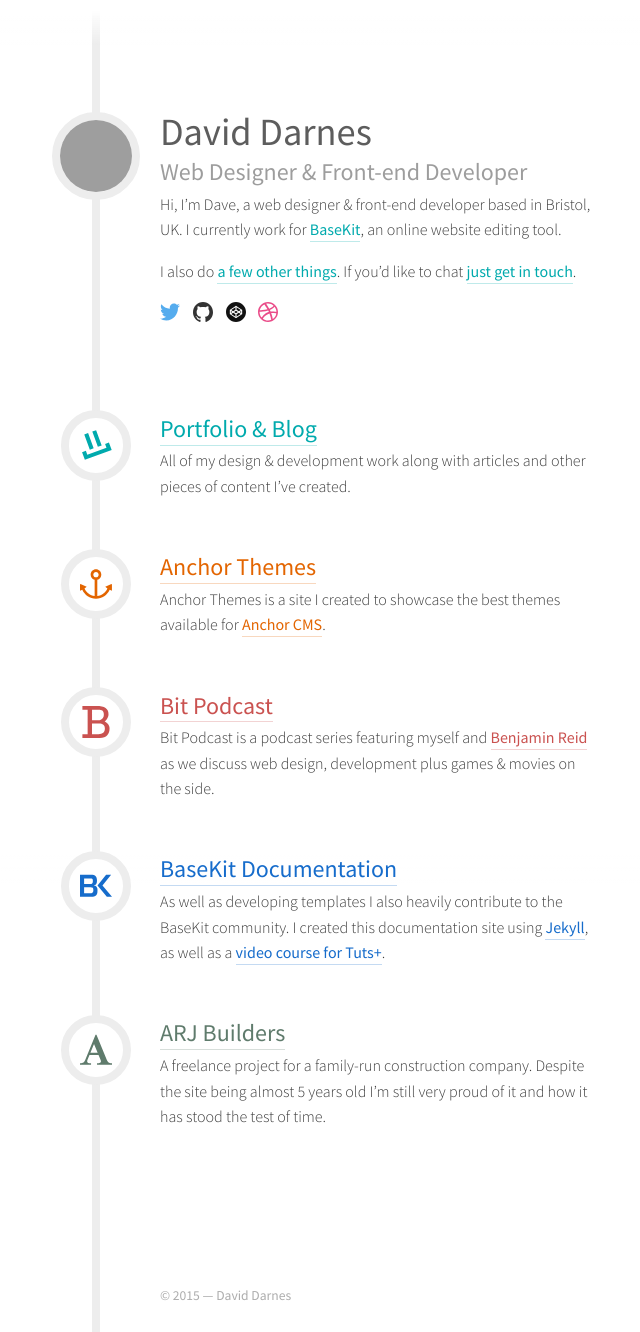
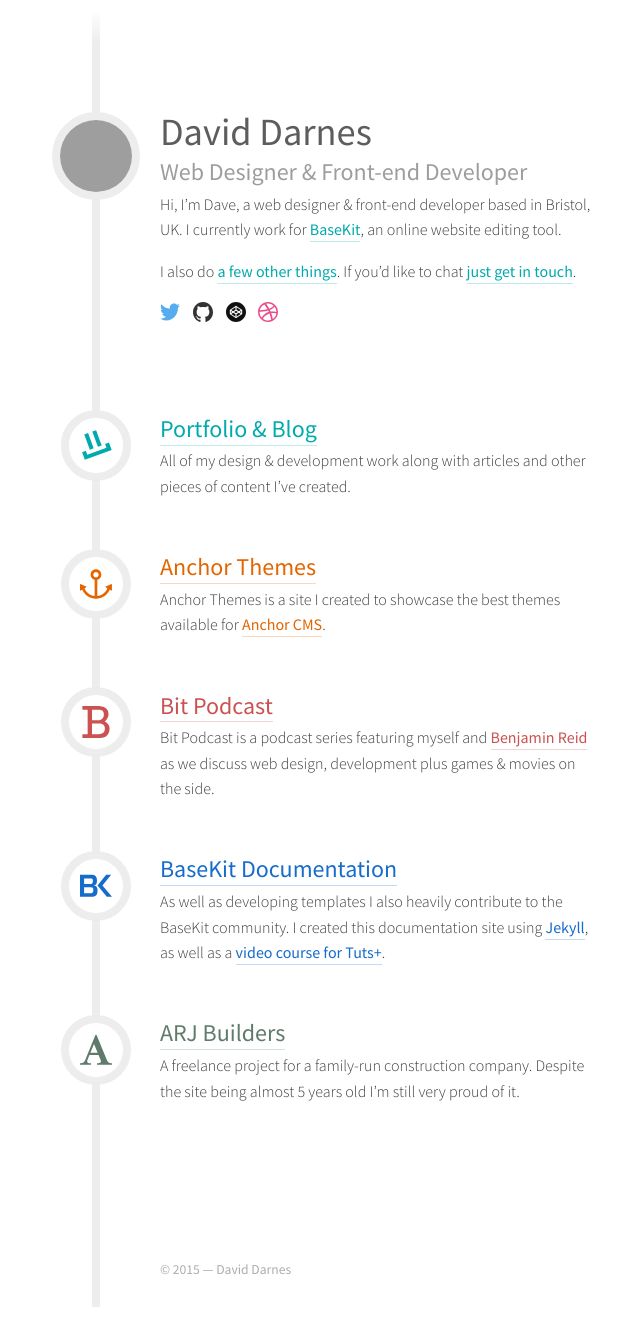
Before and after one commit to daviddarnes/darn.es, a Jekyll site: the page built from index.md, in a window 1280 px wide. Shown: the whole page, without its empty margins (317-957 px from the left). Built offline with Jekyll 4.4.1, drawn with Linux system fonts in a browser that asks for light colours; after the commit the page ends 1307 px from its top, so only the background shows below that; grey boxes are pictures that could not be loaded.

Commit message:
Reduces content of arjbuilders item

```diff
--- a/_data/sites.yml
+++ b/_data/sites.yml
@@ -23,4 +23,4 @@
   icon: arjbuilders
   title: "ARJ Builders"
   colour: "#5F7B6C"
-  content: "A freelance project for a family-run construction company. Despite the site being almost 5 years old I'm still very proud of it and how it has stood the test of time."
+  content: "A freelance project for a family-run construction company. Despite the site being almost 5 years old I'm still very proud of it."
```
